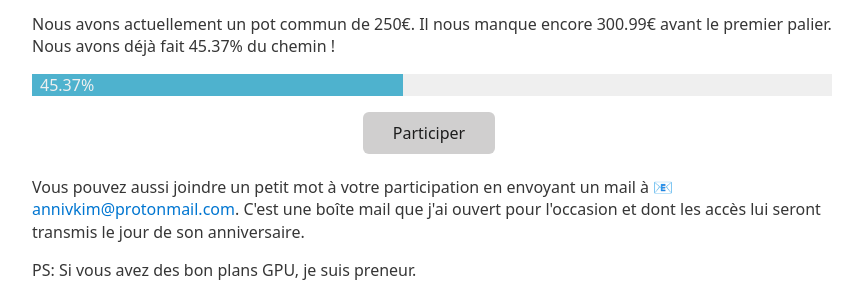
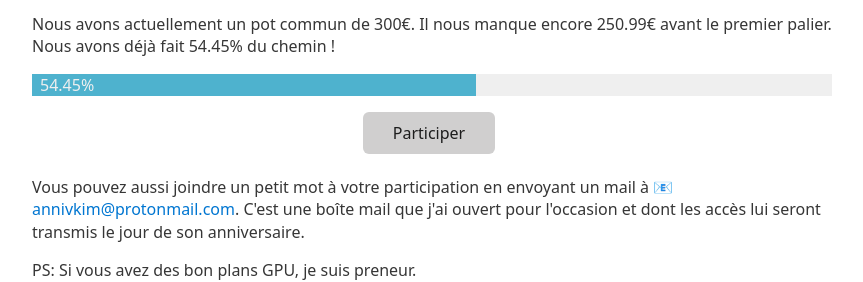
Before and after one commit to aloisdg/cagnognotte, a plain HTML site: page index.html in a window 1280 px wide. Shown: the part 1716-1998 px from the top of the page, without its empty margins (208-1071 px from the left). Drawn offline with nearby package versions, Linux system fonts and the light colour scheme.

Commit message:
Add contirbution

```diff
--- a/index.html
+++ b/index.html
@@ -127,7 +127,7 @@
         contributionLink: "https://paypal.me/aloisdg?locale.x=fr_FR",
       };
 
-      const currentTotal = 250;
+      const currentTotal = 300; // (chantal+sophie+niels+alois)
       mainElement.innerHTML = `
         <div style="width: 100%; text-align: center;"><h1>${
           pool.name
```
